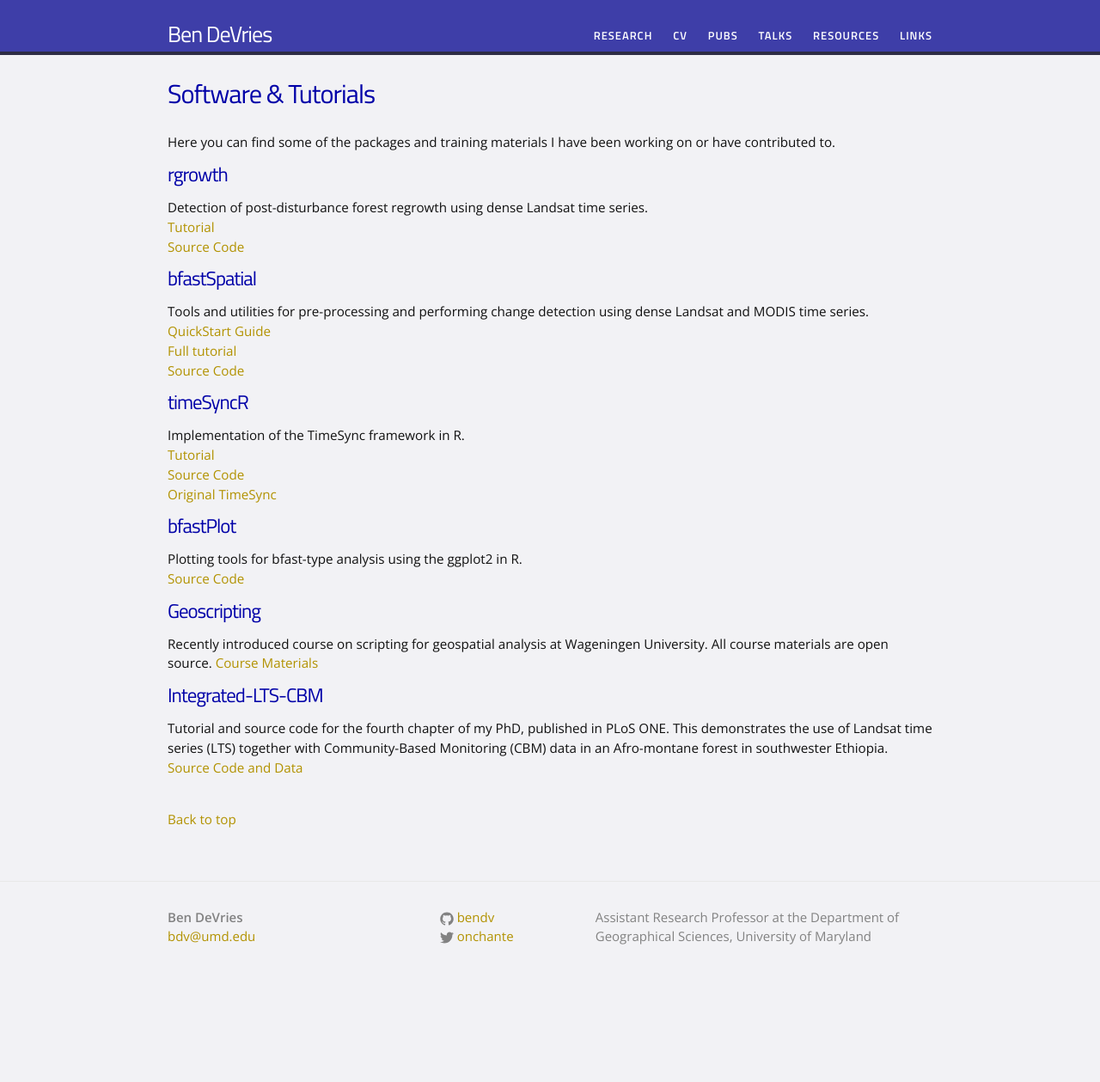
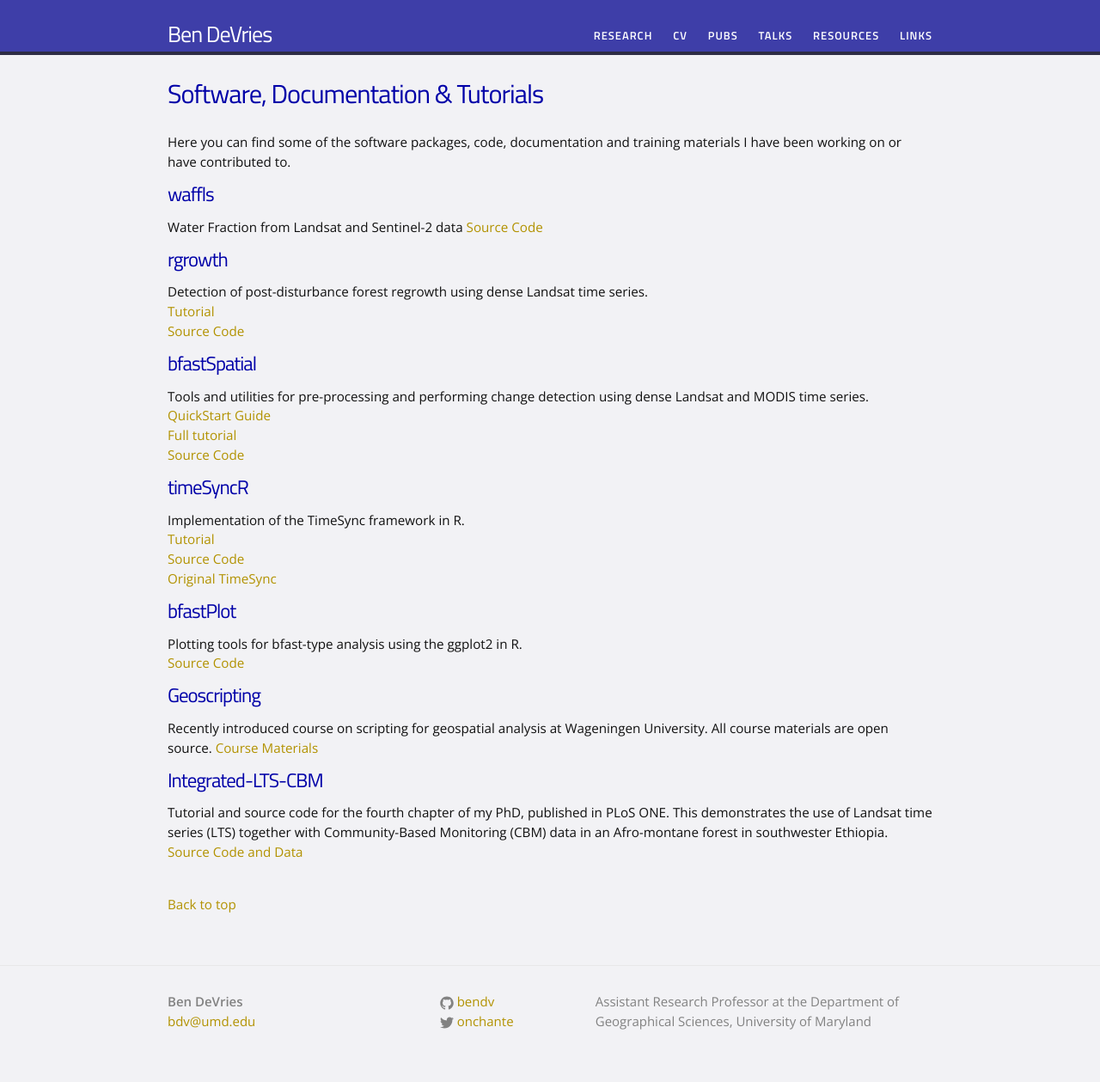
Before and after one commit to bendv/bendv.github.io, a Jekyll site: the page built from resources.md, in a window 1280 px wide. Shown: the whole page at 86% size. Built offline with Jekyll 4.4.1, drawn with Linux system fonts in a browser that asks for light colours; before the commit the page ends 1161 px from its top, so only the background shows below that.

Commit message:
UG update

```diff
--- a/index.html
+++ b/index.html
@@ -7,7 +7,9 @@ layout: default
 <h1>Assistant Research Professor</h1>
 <h2>Remote Sensing of Environmental Change</h2>
 
-<p>I am an Assistant Research Professor at the Department of Geographical Sciences, University of Maryland. My research interests include the application of satellite Earth Observation data to answer questions related to ecosystem dynamics, resilience, and impacts of land use and land cover change.</p>
+<p>I am an Assistant Professor at the Department of Geography, Environment and Geomatics, University of Guelph in Ontario, Canada. My research interests include the application of satellite Earth Observation data to answer questions related to ecosystem dynamics, resilience, and impacts of land use and land cover change.</p>
+
+<p>I was previously an Assistant Research Professor at the Department of Geographical Sciences, University of Maryland in the United States, where I still hold a position as Adjunct Assistant Professor.
 
 <p>I earned my PhD and MSc degrees from Wageningen University in the Netherlands. My PhD research (2011-2015) was concerned with human impacts in tropical forests. During my MSc (2009-2010), I studied the influence of hydrology on carbon emissions in drained and restored peatlands in the tropics.</p>
 
--- a/resources.md
+++ b/resources.md
@@ -1,10 +1,14 @@
 ---
 layout: page
-title: Software & Tutorials
+title: Software, Documentation & Tutorials
 permalink: /resources/
 ---
 
-Here you can find some of the packages and training materials I have been working on or have contributed to.
+Here you can find some of the software packages, code, documentation and training materials I have been working on or have contributed to.
+
+# waffls
+Water Fraction from Landsat and Sentinel-2 data
+[Source Code](https://github.com/bendv/waffls)
 
 # rgrowth
 Detection of post-disturbance forest regrowth using dense Landsat time series.
```
Also changed, not shown: publications.md (+2 -0 lines).
